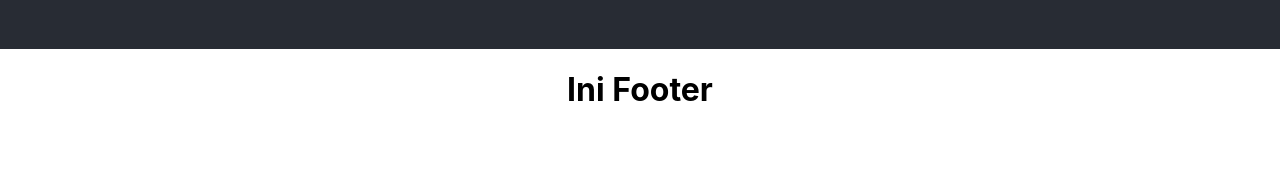
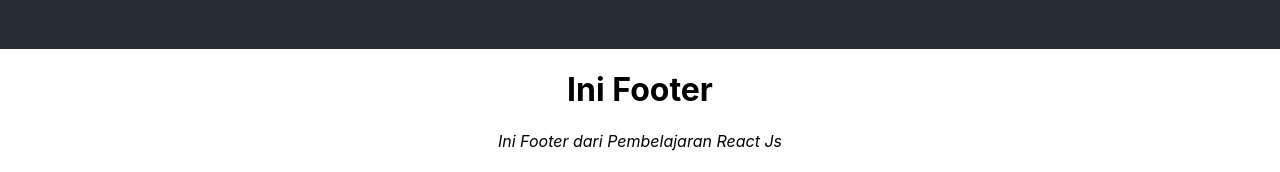
Before and after one commit to thejunni/learning-reactjs, a React (Create React App) app: page / in a window 1280 px wide. Shown: the part 751-923 px from the top of the page. Before the commit the page ends 882 px from the top, so only its background shows below. Built offline with nearby package versions, Linux system fonts and the light colour scheme; the HTML template or start-up script is replaced by a standard one.

Commit message:
menggunakan class component dan memanggil props

```diff
--- a/src/components/Footer.js
+++ b/src/components/Footer.js
@@ -1,10 +1,14 @@
 import React from "react";
 
 class Footer extends React.Component {
+    constructor(props) {
+        super(props);
+    }
     render(){
         return (
             <div>
                 <h1>Ini Footer</h1>
+                {this.props.letters()}
             </div>
         )
     }
```
